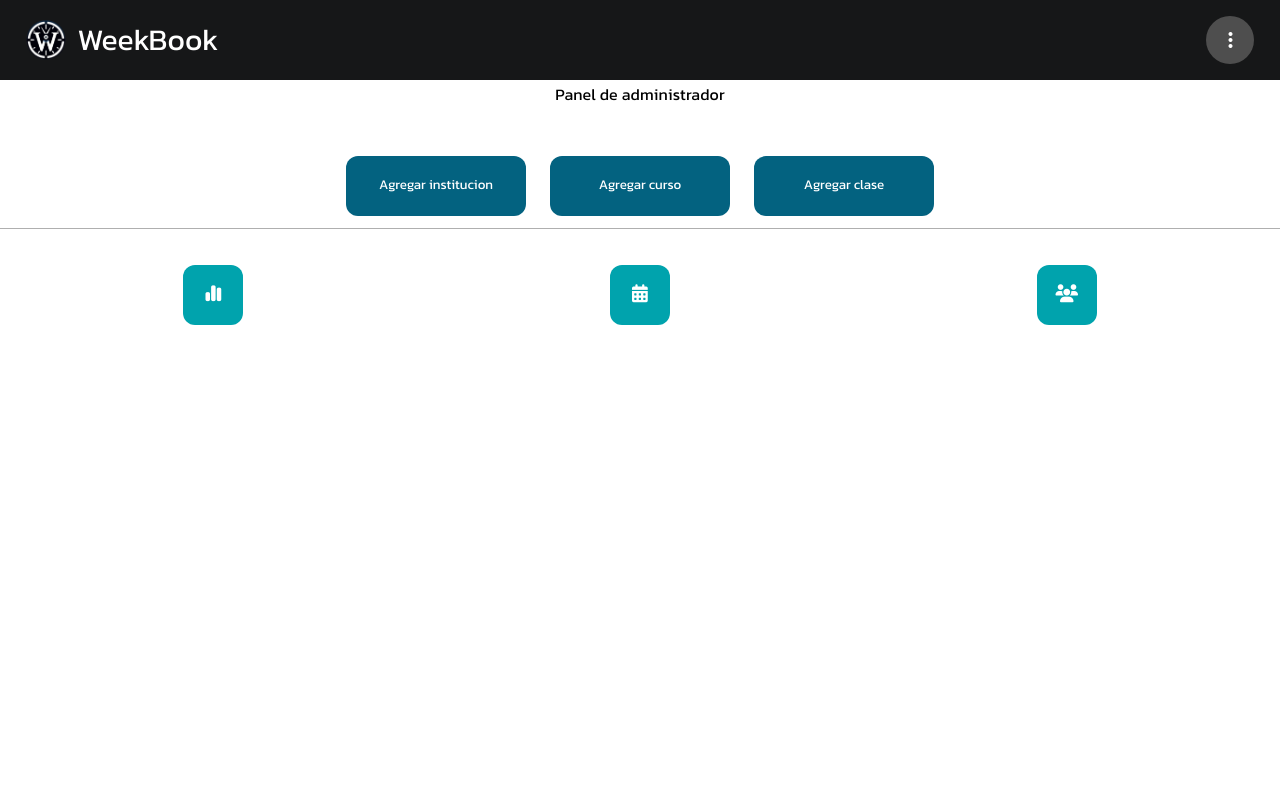
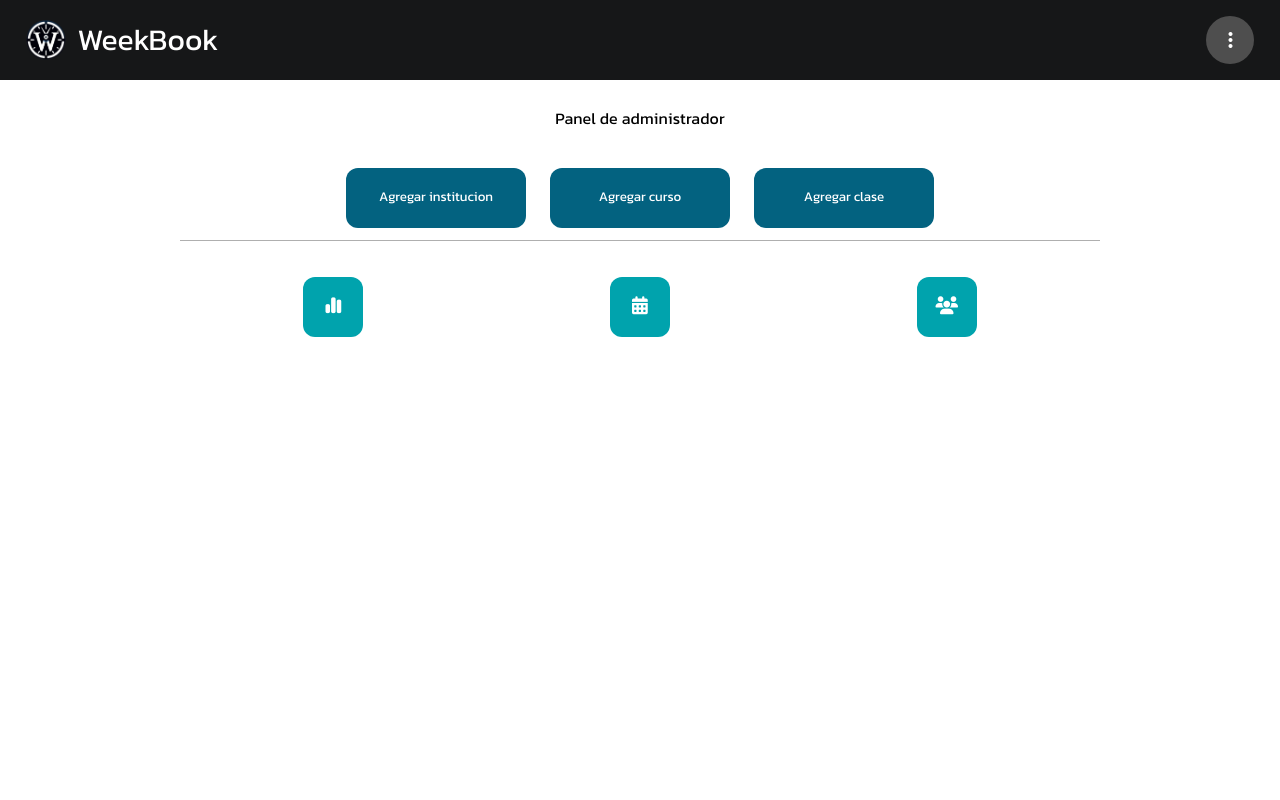
Before and after one commit to TV3ntu/PDS-2024-frontend, an Angular app: page /admin in a window 1280 px wide. Shown: the top 800 px of the page. Built offline with nearby package versions, Linux system fonts and the light colour scheme; a web font is replaced by a local one.

Commit message:
fix padding

```diff
--- a/src/app/pages/admin-page/admin-page.component.css
+++ b/src/app/pages/admin-page/admin-page.component.css
@@ -4,6 +4,7 @@
     flex-direction: column;
     align-items: center;
     min-height: 100vh;
+    padding: 2rem;
 }
 
 h3{
@@ -37,8 +38,16 @@ h3{
 
 @media (min-width: 660px) {
 
+    .admin-panel{
+        display: flex;
+        flex-direction: column;
+        align-items: center;
+        min-height: 100vh;
+        padding: 2rem 15rem;
+    }
+
     h3{
-        margin-bottom: 3rem;
+        margin-bottom: 2rem;
     }
 
     .admin-buttons{
```
